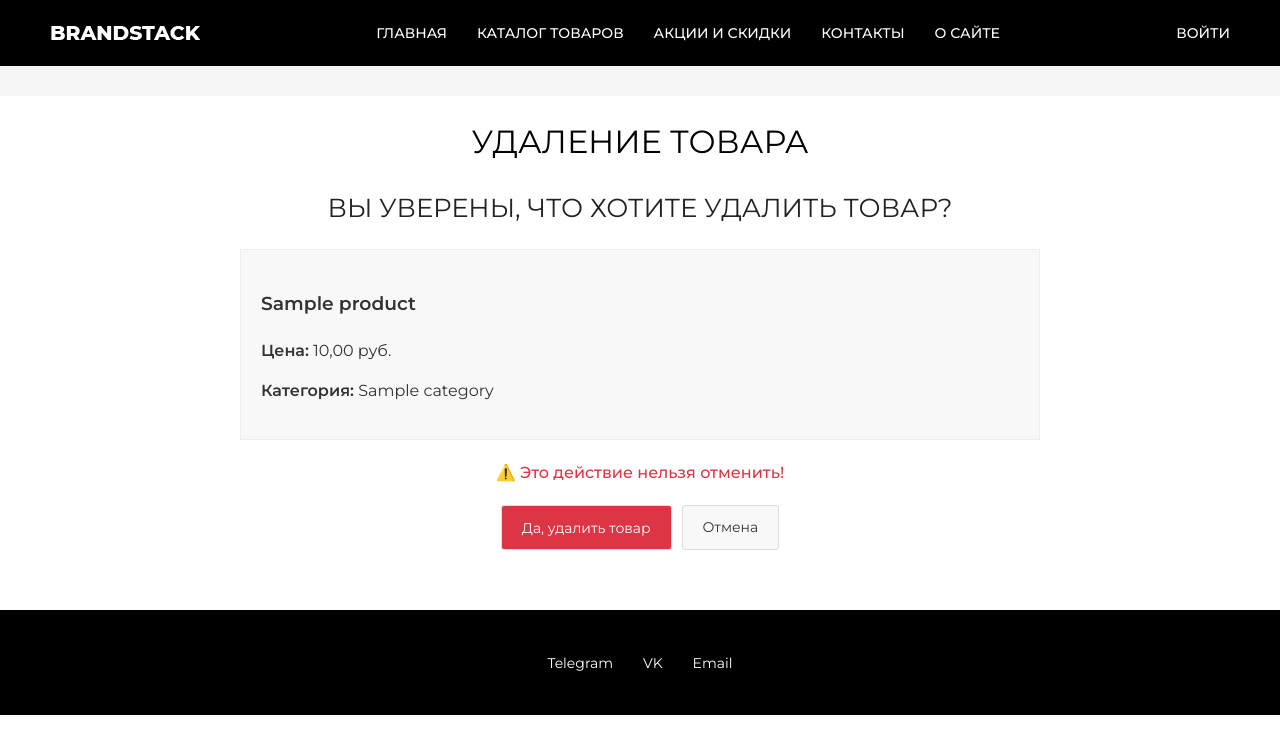
After one commit to daniilqin/django_web, a Django app: a page that uses my_website/templates/base.html in a window 1280 px wide. The commit adds this page. Shown: the top 754 px of the page. Run offline with Django 5.2, Linux system fonts and the light colour scheme; tables that the repository leaves empty hold one stand-in row (values such as "Sample post").

Commit message:
Lab. work №11. View classes

```diff
--- a/my_website/catalog/templates/catalog/add_product.html
+++ b/my_website/catalog/templates/catalog/add_product.html
@@ -4,10 +4,14 @@
 
 <h1>{{ title }}</h1>
 
+<div class="form-card">
 <form action="" method="post" enctype="multipart/form-data">
     {% csrf_token %}
     {{ form.as_p }}
-    <button type="submit">Добавить</button>
+    <button type="submit" class="btn-danger">
+        {% if is_edit %}Сохранить изменения{% else %}Добавить{% endif %}
+    </button>
 </form>
+</div>
 
 {% endblock %}
--- a/my_website/catalog/templates/catalog/catalog.html
+++ b/my_website/catalog/templates/catalog/catalog.html
@@ -62,3 +62,7 @@
 {% endif %}
 
 {% endblock %}
+
+{% block navigation %}
+    {% include 'includes/pagination.html' %}
+{% endblock %}
--- /dev/null
+++ b/my_website/catalog/templates/catalog/confirm_delete.html
@@ -0,0 +1,31 @@
+{% extends 'base.html' %}
+
+{% block content %}
+
+<h1>{{ title }}</h1>
+
+<div class="delete-confirmation">
+    <h2>Вы уверены, что хотите удалить товар?</h2>
+
+    <div class="delete-product-info">
+        <h3>{{ product.name }}</h3>
+        <p><strong>Цена:</strong> {{ product.price }} руб.</p>
+        {% if product.category %}
+            <p><strong>Категория:</strong> {{ product.category.name }}</p>
+        {% endif %}
+    </div>
+
+    <div class="warning">
+        <p>⚠️ Это действие нельзя отменить!</p>
+    </div>
+
+    <form method="post">
+        {% csrf_token %}
+        <div class="form-actions">
+            <button type="submit" class="btn btn-danger">Да, удалить товар</button>
+            <a href="{% url 'product' product.slug %}" class="btn btn-cancel">Отмена</a>
+        </div>
+    </form>
+</div>
+
+{% endblock %}
--- a/my_website/catalog/templates/catalog/product.html
+++ b/my_website/catalog/templates/catalog/product.html
@@ -107,6 +107,9 @@
     {% if product.category %}
         <a href="{{ product.category.get_absolute_url }}">❮ К категории «{{ product.category.name }}»</a>
     {% endif %}
+
+    <a href="{% url 'edit_product' product.slug %}" class="btn btn-edit">Редактировать товар</a>
+    <a href="{% url 'delete_product' product.slug %}" class="btn btn-delete">Удалить товар</a>
 </div>
 
 {% endblock %}
--- a/my_website/catalog/urls.py
+++ b/my_website/catalog/urls.py
@@ -5,12 +5,14 @@ from . import views, converters
 register_converter(converters.DateConverter, 'ymd')
 
 urlpatterns = [
-    path('', views.catalog, name='catalog'),
-    path('add_product/', views.add_product, name='add_product'),
-    path('upload_file/', views.upload_file, name='upload_file'),
+    path('', views.CatalogView.as_view(), name='catalog'),
+    path('add_product/', views.AddProductView.as_view(), name='add_product'),
+    path('upload_file/', views.UploadFileView.as_view(), name='upload_file'),
     path('items/<slug:item_slug>/', views.item_detail, name='items'),
     path('events/<ymd:event_date>/', views.event_detail, name='events'),
-    path('tag/<slug:tag_slug>/', views.show_tag, name='tag'),
-    path('product/<slug:product_slug>/', views.show_product, name='product'),
-    path('<slug:category_slug>/', views.show_category, name='category'),
+    path('tag/<slug:tag_slug>/', views.TagView.as_view(), name='tag'),
+    path('product/<slug:product_slug>/', views.ProductView.as_view(), name='product'),
+    path('product/<slug:product_slug>/edit/', views.UpdateProductView.as_view(), name='edit_product'),
+    path('product/<slug:product_slug>/delete/', views.DeleteProductView.as_view(), name='delete_product'),
+    path('<slug:category_slug>/', views.CategoryView.as_view(), name='category'),
 ]
--- a/my_website/catalog/views.py
+++ b/my_website/catalog/views.py
@@ -1,98 +1,141 @@
 from django.shortcuts import render, redirect, get_object_or_404
 from django.http import HttpResponse, Http404, HttpResponseNotFound
+from django.views import View
+from django.views.generic import ListView, DetailView, FormView, CreateView, UpdateView, DeleteView
+from django.urls import reverse_lazy
 
 from datetime import datetime as dt
 from .models import Product, Category, Tag
 from .forms import AddProductForm, AddProductModelForm, UploadFileForm
+from .utils import CatalogContextMixin
 import uuid
 
 # Create your views here.
 
-# Каталог
-def catalog(request):
-    # Получаем все опубликованные товары
-    products = Product.published.all()
 
-    data = {
-        'title': 'Каталог',
-        'category': None,
-        'products': products,
-    }
-    return render(request, 'catalog/catalog.html', context=data)
+# Каталог товаров
+class CatalogView(CatalogContextMixin, ListView):
+    model = Product
+    template_name = 'catalog/catalog.html'
+    context_object_name = 'products'
+    page_title = 'Каталог'
 
-# Показ категории
-def show_category(request, category_slug):
-    # Получаем категорию по slug
-    category = get_object_or_404(Category, slug=category_slug)
+    def get_queryset(self):
+        return Product.published.all()
 
-    # Получаем товары этой категории (связь Many-to-One)
-    products = Product.published.filter(category=category)
+    def get_context_data(self, **kwargs):
+        context = super().get_context_data(**kwargs)
+        return self.get_mixin_context(context, category=None)
 
-    data = {
-        'title': 'Каталог',
-        'category': category,
-        'products': products,
-    }
-    return render(request, 'catalog/catalog.html', context=data)
 
-# Показ тега
-def show_tag(request, tag_slug):
-    # Получаем тег по slug
-    tag = get_object_or_404(Tag, slug=tag_slug)
+# Показ товаров категории
+class CategoryView(CatalogContextMixin, ListView):
+    model = Product
+    template_name = 'catalog/catalog.html'
+    context_object_name = 'products'
+    page_title = 'Каталог'
 
-    # Получаем товары с этим тегом (связь Many-to-Many)
-    products = Product.published.filter(tags=tag)
+    def get_queryset(self):
+        category = get_object_or_404(Category, slug=self.kwargs['category_slug'])
+        return Product.published.filter(category=category)
 
-    data = {
-        'title': 'Каталог',
-        'tag': tag,
-        'products': products,
-    }
-    return render(request, 'catalog/catalog.html', context=data)
+    def get_context_data(self, **kwargs):
+        context = super().get_context_data(**kwargs)
+        category = get_object_or_404(Category, slug=self.kwargs['category_slug'])
+        return self.get_mixin_context(context, category=category)
+
+
+# Показ товаров с тегом
+class TagView(CatalogContextMixin, ListView):
+    model = Product
+    template_name = 'catalog/catalog.html'
+    context_object_name = 'products'
+    page_title = 'Каталог'
+
+    def get_queryset(self):
+        tag = get_object_or_404(Tag, slug=self.kwargs['tag_slug'])
+        return Product.published.filter(tags=tag)
+
+    def get_context_data(self, **kwargs):
+        context = super().get_context_data(**kwargs)
+        tag = get_object_or_404(Tag, slug=self.kwargs['tag_slug'])
+        return self.get_mixin_context(context, tag=tag)
+
 
 # Показ товара
-def show_product(request, product_slug):
-    product = get_object_or_404(Product, slug=product_slug)
+class ProductView(CatalogContextMixin, DetailView):
+    model = Product
+    template_name = 'catalog/product.html'
+    context_object_name = 'product'
+    slug_url_kwarg = 'product_slug'
+    page_title = 'Каталог'
 
-    data = {
-        'title': 'Каталог',
-        'product': product,
-    }
-    return render(request, 'catalog/product.html', context=data)
+    def get_queryset(self):
+        return Product.published.all()
+
+    def get_context_data(self, **kwargs):
+        context = super().get_context_data(**kwargs)
+        return self.get_mixin_context(context)
+
 
 # Добавление товара через форму, связанную с моделью (используется в проекте)
-def add_product(request):
-    if request.method == 'POST':
-        form = AddProductModelForm(request.POST, request.FILES)
-        if form.is_valid():
-            form.save()
-            return redirect('catalog')
-    else:
-        form = AddProductModelForm()
+class AddProductView(CatalogContextMixin, CreateView):
+    model = Product
+    form_class = AddProductModelForm
+    template_name = 'catalog/add_product.html'
+    success_url = reverse_lazy('catalog')
+    page_title = 'Добавление товара'
 
-    data = {
-        'title': 'Добавить товар',
-        'form': form,
-    }
+    def get_context_data(self, **kwargs):
+        context = super().get_context_data(**kwargs)
+        return self.get_mixin_context(context)
 
-    return render(request, 'catalog/add_product.html', context=data)
+
+# Редактирование товара
+class UpdateProductView(CatalogContextMixin, UpdateView):
+    model = Product
+    form_class = AddProductModelForm
+    template_name = 'catalog/add_product.html'
+    slug_url_kwarg = 'product_slug'
+    page_title = 'Редактирование товара'
+
+    def get_success_url(self):
+        return reverse_lazy('product', kwargs={'product_slug': self.object.slug})
+
+    def get_context_data(self, **kwargs):
+        context = super().get_context_data(**kwargs)
+        return self.get_mixin_context(context, is_edit=True)
+
+
+# Удаление товара
+class DeleteProductView(CatalogContextMixin, DeleteView):
+    model = Product
+    template_name = 'catalog/confirm_delete.html'
+    slug_url_kwarg = 'product_slug'
+    success_url = reverse_lazy('catalog')
+    context_object_name = 'product'
+    page_title = 'Удаление товара'
+
+    def get_context_data(self, **kwargs):
+        context = super().get_context_data(**kwargs)
+        return self.get_mixin_context(context)
+
 
 # Загрузка файла
-def upload_file(request):
-    if request.method == "POST":
-        form = UploadFileForm(request.POST, request.FILES)
-        if form.is_valid():
-            handle_uploaded_file(form.cleaned_data['file'])
-            return redirect('catalog')
-    else:
-        form = UploadFileForm()
+class UploadFileView(CatalogContextMixin, FormView):
+    form_class = UploadFileForm
+    template_name = 'catalog/upload_file.html'
+    success_url = reverse_lazy('catalog')
+    page_title = 'Загрузка файла'
 
-    data = {
-        'title': 'Загрузка файла',
-        'form': form,
-    }
+    def get_context_data(self, **kwargs):
+        context = super().get_context_data(**kwargs)
+        return self.get_mixin_context(context)
 
-    return render(request, 'catalog/upload_file.html', context=data)
+    def form_valid(self, form):
+        handle_uploaded_file(form.cleaned_data['file'])
+        return super().form_valid(form)
+
 
 # Сохранение загруженного файла
 def handle_uploaded_file(f):
@@ -107,6 +150,7 @@ def handle_uploaded_file(f):
     with open(f"uploads/{name}_{suffix}{ext}", "wb+") as destination:
         for chunk in f.chunks():
             destination.write(chunk)
+
 
 # Добавление товара через форму, несвязанную с моделью (не используется в проекте)
 # def add_product(request):
--- a/my_website/homepage/static/homepage/css/styles.css
+++ b/my_website/homepage/static/homepage/css/styles.css
@@ -265,9 +265,10 @@ li {
 
 .products-grid {
     display: grid;
-    grid-template-columns: repeat(auto-fit, minmax(280px, 1fr));
+    grid-template-columns: repeat(4, 280px);
     gap: 25px;
     margin: 20px 0;
+    justify-content: start; /* не растягивать карточки на всю ширину */
 }
 
 .product-item {
@@ -542,3 +543,162 @@ footer a {
 footer a:hover {
     opacity: 0.8;
 }
+
+/* Кнопка редактирования */
+.btn-edit {
+    background-color: #333 !important;
+    color: white !important;
+    padding: 8px 16px;
+    border-radius: 3px;
+    text-decoration: none;
+    display: inline-block;
+    transition: background-color 0.3s;
+}
+
+.btn-edit:hover {
+    background-color: black !important;
+    color: white !important;
+}
+
+/* Кнопка удаления */
+.btn-delete {
+    background-color: #dc3545 !important;
+    color: white !important;
+    padding: 8px 16px;
+    border-radius: 3px;
+    text-decoration: none;
+    display: inline-block;
+    transition: background-color 0.3s;
+}
+
+.btn-delete:hover {
+    background-color: #9f1d2a !important;
+    color: white !important;
+}
+
+/* Подтверждение удаления */
+.delete-confirmation {
+    max-width: 800px;
+    margin: 20px auto;
+}
+
+.delete-product-info {
+    background: #f8f8f8;
+    padding: 20px;
+    margin: 20px 0;
+    border: 1px solid #eee;
+}
+
+.warning p {
+    color: #dc3545;
+    font-weight: 500;
+    text-align: center;
+}
+
+.form-actions {
+    display: flex;
+    gap: 10px;
+    margin-top: 20px;
+    justify-content: center;
+}
+
+.btn-danger {
+    background: #dc3545 !important;
+    color: white !important;
+    padding: 10px 20px;
+    border: 1px solid #ddd;
+    border-radius: 3px;
+    cursor: pointer;
+    transition: background 0.3s;
+    font-family: 'Montserrat', sans-serif;
+    font-size: 14px;
+}
+
+.btn-danger:hover {
+    background: #9f1d2a !important;
+}
+
+.btn-cancel {
+    padding: 10px 20px;
+    color: #333;
+    text-decoration: none;
+    border: 1px solid #ddd;
+    background: #f8f8f8;
+    border-radius: 3px;
+    transition: all 0.3s;
+    font-size: 14px;
+}
+
+.btn-cancel:hover {
+    background: #333;
+    color: #fff;
+    border-color: #333;
+}
+
+/* Форма добавления/редактирования товара */
+.form-card {
+    max-width: 700px;
+    margin: 20px auto;
+    background: #fff;
+    border: 1px solid #eee;
+    padding: 20px;
+}
+
+.form-card form p {
+    margin: 10px 0;
+}
+
+.form-card input[type="text"],
+.form-card input[type="number"],
+.form-card input[type="file"],
+.form-card textarea,
+.form-card select {
+    width: 100%;
+    padding: 10px;
+    border: 1px solid #ddd;
+    border-radius: 3px;
+    font-family: 'Montserrat', sans-serif;
+    font-size: 14px;
+    box-sizing: border-box;
+}
+
+/* Пагинация */
+.list-pages {
+    text-align: center;
+    margin: 20px 0;
+}
+
+.list-pages ul {
+    list-style: none;
+    padding: 0;
+    margin: 0;
+    display: flex;
+    gap: 8px;
+    justify-content: center;
+}
+
+.page-num a {
+    display: inline-block;
+    padding: 8px 12px;
+    border: 1px solid #ddd;
+    background: #f8f8f8;
+    color: #333;
+    text-decoration: none;
+    border-radius: 3px;
+    transition: all 0.3s;
+}
+
+.page-num a:hover {
+    background: #333;
+    color: #fff;
+    border-color: #333;
+}
+
+.page-num-selected {
+    display: inline-block;
+    padding: 8px 12px;
+    border: 1px solid #333;
+    background: #333;
+    color: #fff;
+    border-radius: 3px;
+}
--- a/my_website/homepage/templates/homepage/index.html
+++ b/my_website/homepage/templates/homepage/index.html
@@ -29,3 +29,7 @@
 </div>
 
 {% endblock %}
+
+{% block navigation %}
+    {% include 'includes/pagination.html' %}
+{% endblock %}
--- a/my_website/homepage/urls.py
+++ b/my_website/homepage/urls.py
@@ -3,13 +3,12 @@ from django.urls import path
 from . import views
 
 urlpatterns = [
-    path('', views.index, name='homepage'),
-    path('promotions/', views.promotions, name='promotions'),
-    path('contacts/', views.contacts, name='contacts'),
-    path('about/', views.about, name='about'),
-    path('login/', views.login, name='login'),
+    path('', views.IndexView.as_view(), name='homepage'),
+    path('promotions/', views.PromotionsView.as_view(), name='promotions'),
+    path('contacts/', views.ContactsView.as_view(), name='contacts'),
+    path('about/', views.AboutView.as_view(), name='about'),
+    path('login/', views.LoginView.as_view(), name='login'),
 #     path('category/<slug:category_slug>/', views.show_category,
 #          name='category'),
-    path('collection/<slug:collection_slug>', views.show_collection,
-         name='collection')
+    path('collection/<slug:collection_slug>', views.CollectionView.as_view(), name='collection')
 ]
--- a/my_website/templates/base.html
+++ b/my_website/templates/base.html
@@ -43,6 +43,7 @@
 
     <main>
         {% block content %}{% endblock %}
+        {% block navigation %}{% endblock %}
     </main>
 
     <footer>
```
Also changed, not shown: my_website/catalog/utils.py (added, +25 -0 lines), my_website/homepage/utils.py (added, +25 -0 lines), my_website/homepage/views.py (+47 -28 lines), my_website/templates/includes/pagination.html (added, +27 -0 lines).
